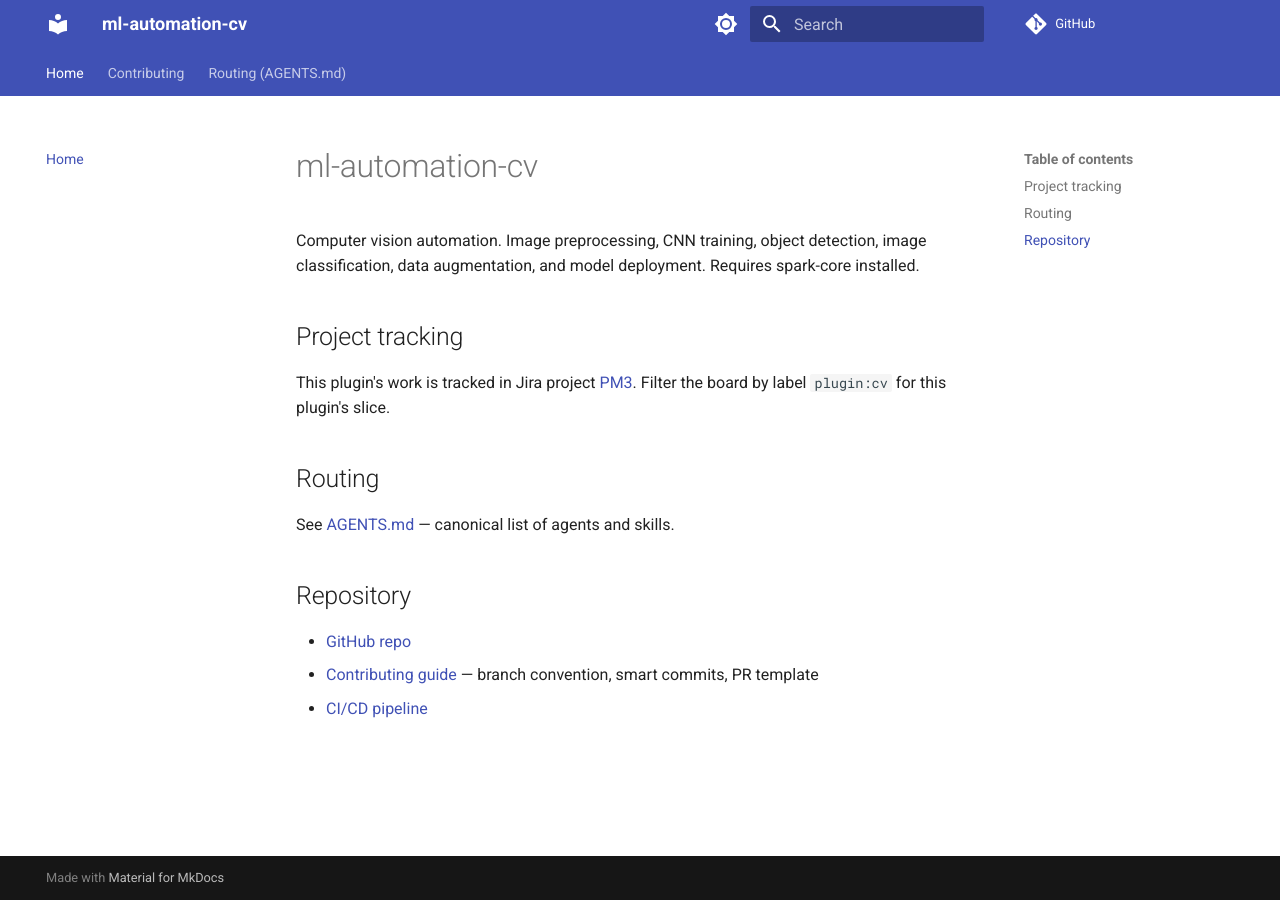
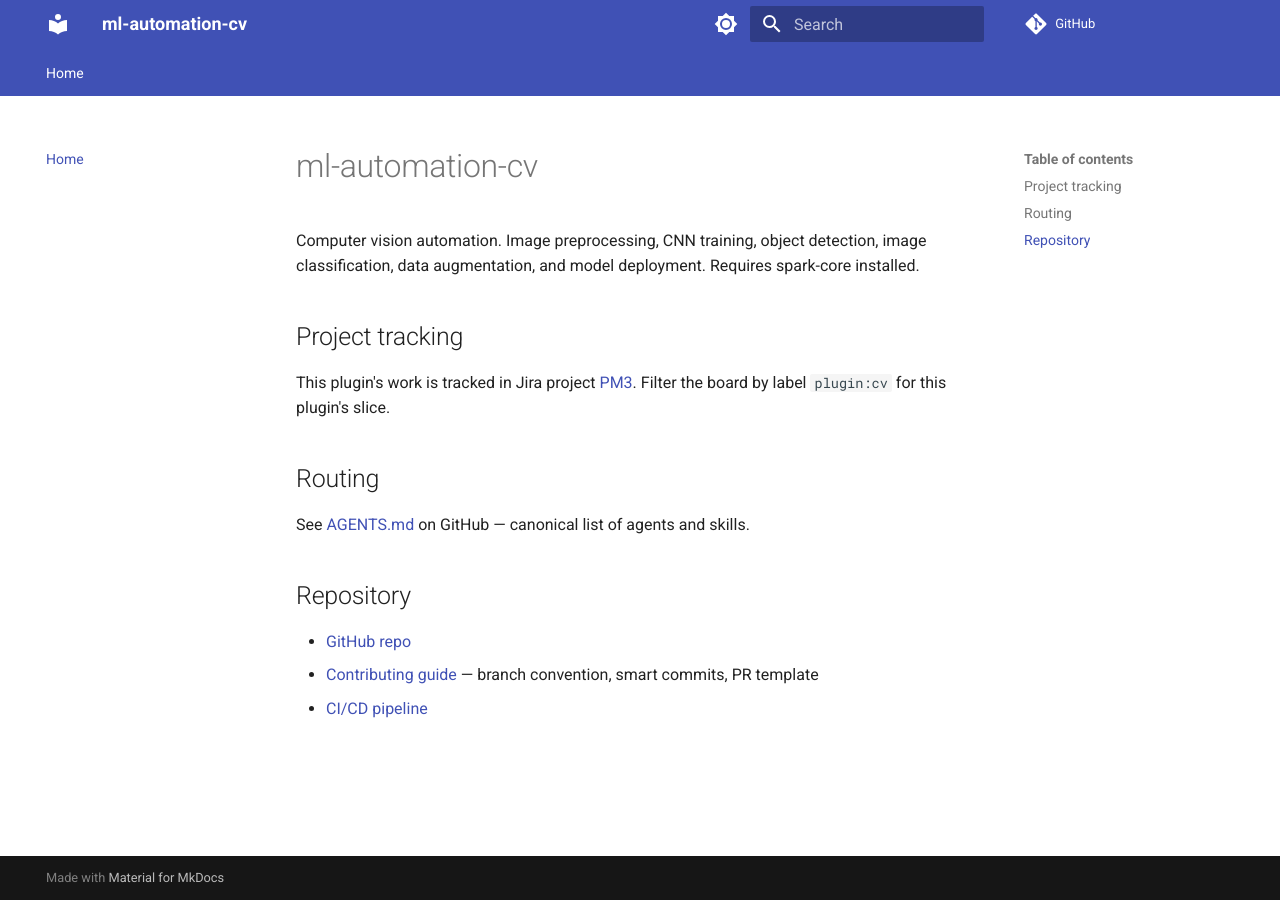
Before and after one commit to Maxilylm/ml-automation-cv, an MkDocs documentation site: the page built from docs/index.md, in a window 1280 px wide. Built offline with MkDocs 1.6.1 and Material for MkDocs 9.7.7, drawn with Linux system fonts in a browser that asks for light colours; comment, search, counter and statistics services are not loaded.

Commit message:
PM3 fix three post-merge defects (PM3-81/82/83)
PM3-83: validate-pr-link now exempts dependabot[bot] so Dependabot
auto-generated PRs do not fail CI on the workflow's PM3-N requirement.
Human-authored PRs still require the linked ticket.

PM3-82: drop nav: contributing.md and agents.md from mkdocs.yml
(those files were never generated under docs/, so mkdocs --strict aborted
the docs build on every push to main). Re-rendered docs/index.md with
absolute GitHub URLs for AGENTS.md and CONTRIBUTING.md instead of broken
relative ones.

PM3-81: drop the pip ecosystem block from .github/dependabot.yml — it
fails per-repo because no requirements.txt or pyproject.toml exists at
the root. Kept as a commented-out block so plugins can re-enable once
they commit a deps file.

```diff
--- a/docs/index.md
+++ b/docs/index.md
@@ -8,10 +8,10 @@
 
 ## Routing
 
-See [AGENTS.md](agents.md) — canonical list of agents and skills.
+See [AGENTS.md](https://github.com/BLEND360/ml-automation-cv/blob/main/AGENTS.md) on GitHub — canonical list of agents and skills.
 
 ## Repository
 
 - [GitHub repo](https://github.com/BLEND360/ml-automation-cv)
-- [Contributing guide](contributing.md) — branch convention, smart commits, PR template
+- [Contributing guide](https://github.com/BLEND360/ml-automation-cv/blob/main/CONTRIBUTING.md) — branch convention, smart commits, PR template
 - [CI/CD pipeline](https://github.com/BLEND360/ml-automation-cv/blob/main/.github/workflows/claude-review.yml)
--- a/mkdocs.yml
+++ b/mkdocs.yml
@@ -37,8 +37,8 @@
 
 nav:
   - Home: index.md
-  - Contributing: contributing.md
-  - Routing (AGENTS.md): agents.md
+# Contributing and AGENTS.md routing live at the repo root and aren't part of
+# the docs site. PM3-82: keep nav lean until docs/ has richer per-skill content.
 
 markdown_extensions:
   - admonition
```
Also changed, not shown: 2 other files.
